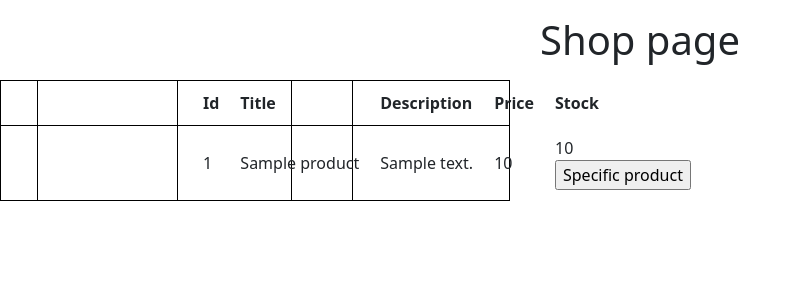
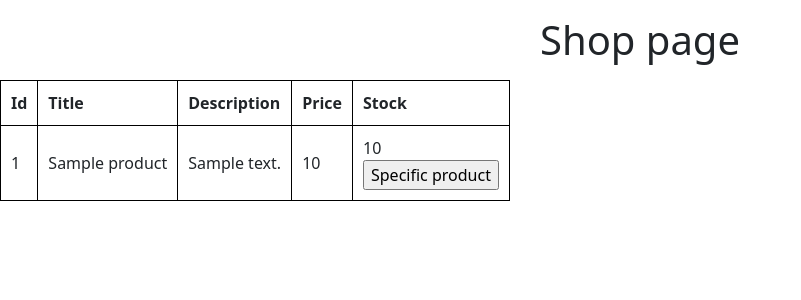
Before and after one commit to CGranzell/bokbutik-main, a PHP site: page / in a window 1280 px wide. Shown: the part 40-340 px from the top of the page, without its empty margins (0-801 px from the left). Run offline with PHP 8.4, Linux system fonts and the light colour scheme; tables that the repository leaves empty or names only in its code hold one stand-in row (values such as "Sample post").

Commit message:
tar bort positionering

```diff
--- a/public/css/style.css
+++ b/public/css/style.css
@@ -53,8 +53,7 @@
 	#fredriks-tbl th {
 		border: 1px solid rgb(0, 0, 0);
 		padding: 10px;
-		position: relative;
-		left: 6em;
+
 
 
 	}
```
